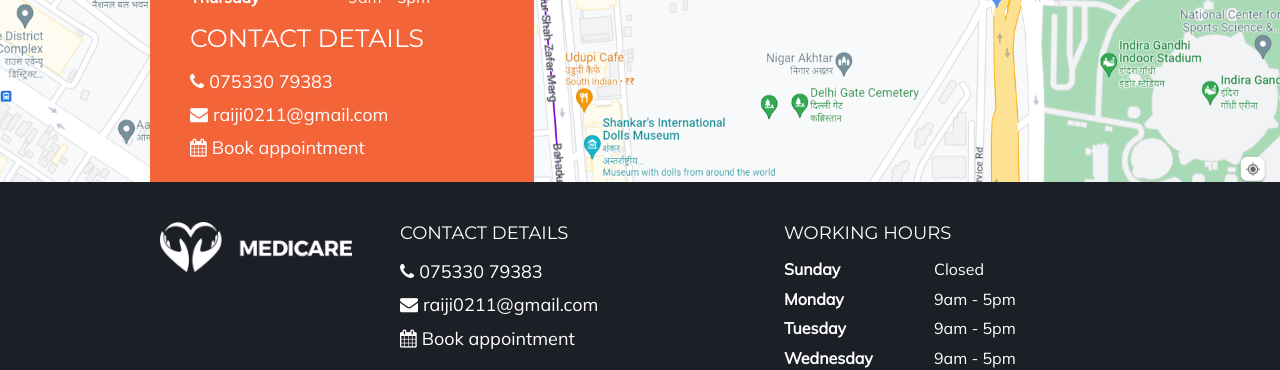
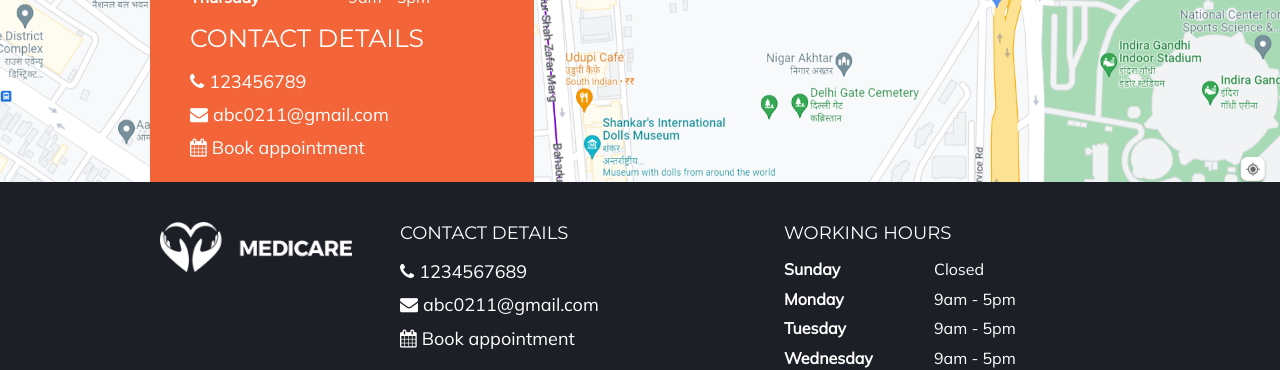
Before and after one commit to AAkash2378/medicare, a plain HTML site: page index.html in a window 1280 px wide. Shown: the part 4099-4469 px from the top of the page. Drawn offline with Linux system fonts and the light colour scheme.

Commit message:
Update index.html

```diff
--- a/index.html
+++ b/index.html
@@ -414,10 +414,10 @@
 
             <h3 class="darksmallsubtitle" style="color:#fff; text-align: left; font-weight: 400; font-size: 25px;">
                 CONTACT DETAILS</h3>
-            <P class="lightbodytext"><a href="tel:+917533079383"><i class="fa fa-phone" aria-hidden="true"
-                        style="margin-right: 5px;"></i>075330 79383</a></P>
-            <P class="lightbodytext"><a href="mailto:raiji0211@gmail.com"><i class="fa fa-envelope" aria-hidden="true"
-                        style="margin-right: 5px;"></i>raiji0211@gmail.com</a></P>
+            <P class="lightbodytext"><a href="tel:+91123456789"><i class="fa fa-phone" aria-hidden="true"
+                        style="margin-right: 5px;"></i>123456789</a></P>
+            <P class="lightbodytext"><a href="mailto:abc0211@gmail.com"><i class="fa fa-envelope" aria-hidden="true"
+                        style="margin-right: 5px;"></i>abc0211@gmail.com</a></P>
             <P class="lightbodytext"><a href="#"><i class="fa fa-calendar" aria-hidden="true"
                         style="margin-right: 5px;"></i>Book appointment</a></P>
         </div>
@@ -432,10 +432,10 @@
             <div class="footercontact">
                 <h3 class="darksmallsubtitle" style="color:#fff; text-align: left; font-weight: 500; font-size: 18px;">
                     CONTACT DETAILS</h3>
-                <P class="lightbodytext"><a href="tel:+917533079383"><i class="fa fa-phone" aria-hidden="true"
-                            style="margin-right: 5px;"></i>075330 79383</a></P>
-                <P class="lightbodytext"><a href="mailto:raiji0211@gmail.com"><i class="fa fa-envelope" aria-hidden="true"
-                            style="margin-right: 5px;"></i>raiji0211@gmail.com</a></P>
+                <P class="lightbodytext"><a href="tel:+911234567689"><i class="fa fa-phone" aria-hidden="true"
+                            style="margin-right: 5px;"></i>1234567689</a></P>
+                <P class="lightbodytext"><a href="mailto:abc0211@gmail.com"><i class="fa fa-envelope" aria-hidden="true"
+                            style="margin-right: 5px;"></i>abc0211@gmail.com</a></P>
                 <P class="lightbodytext"><a href="#"><i class="fa fa-calendar" aria-hidden="true"
                             style="margin-right: 5px;"></i>Book appointment</a></P>
             </div>
```
